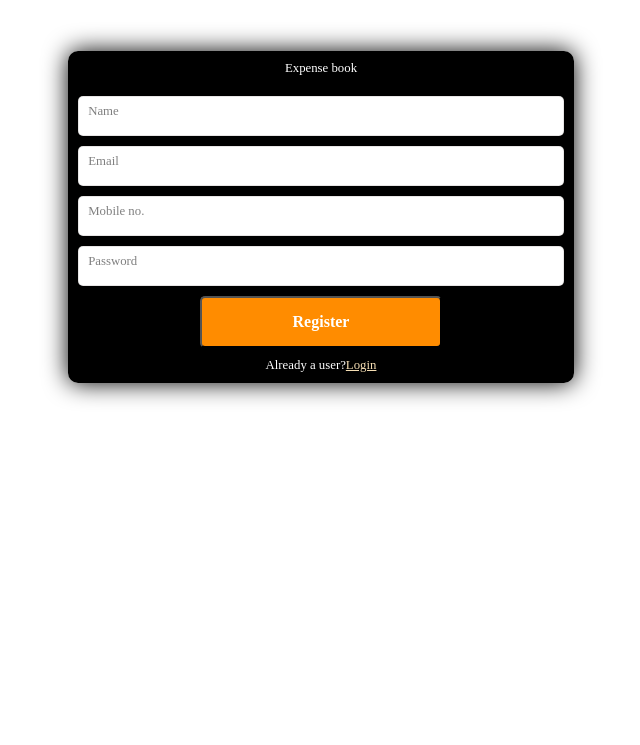
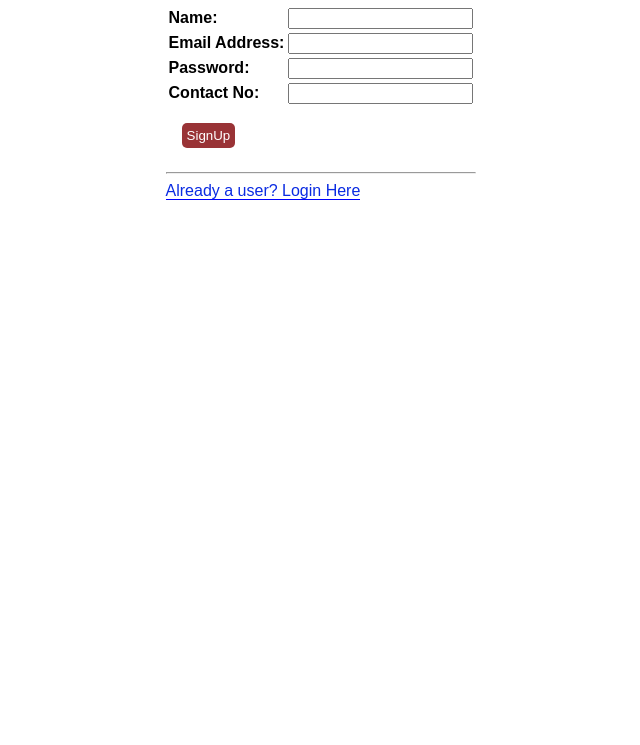
Before and after one commit to sonuengineer/final-Expence-app-, a website: page signup/signup.html in a window 1280 px wide. Shown: the part 151-896 px from the top of the page, without its empty margins (319-959 px from the left). Before the commit the page ends 800 px from the top, so only its background shows below. Drawn offline with nearby package versions, Linux system fonts and the light colour scheme.

Commit message:
signup page with backhand

```diff
--- a/signup/signup.css
+++ b/signup/signup.css
@@ -1,152 +1,100 @@
-.signup {
-    text-align: center;
-    min-height: 90vh;
-    background-position: 50%;
-    background-size: cover;
-    background-attachment: fixed;
-    display: grid;
-    place-items: center;
-    -webkit-backdrop-filter: blur(5px);
-    backdrop-filter: blur(5px);
+* {
+    box-sizing: border-box;
   }
 
-.signup .form {
-    width: 40%;
-    background-color: #fff;
-    border-radius: 10px;
-    box-shadow: 0 0 25px;
-    overflow: hidden;
+  header {
+    display: flex;
     align-items: center;
+    justify-content: center;
   }
 
-.signup .form form {
+  #mainContainer {
     display: flex;
+    align-items: center;
+    /* justify-content: center; */
     flex-direction: column;
-    background-color: #000;
-    padding: 0 10px;
+    font-family: "Poppins", sans-serif;
+    margin: 0;
+    min-height: 100vh;
+
+    transition: background 0.3s linear, color 0.3s linear;
   }
 
-.signup .form .left img, .signup .form form {
-    height: 100%;
-    width: 100%;
+  table {
+    font-family: Arial, Helvetica, sans-serif;
+    font-size: 100%;
+    font-weight: bold;
+    background-color: white;
+  }
+  h1 {
+    color: #3fea78;
+    font-family: Arial;
   }
 
-.signup .form form .logo p {
-    color: inherit;
-    font-size: 1.5rem;
-    font-weight: bolder;
+  .btn {
+    background-color: rgb(153, 51, 54);
+    color: white;
+    font-family: inherit;
+    padding: 5px;
+    border-radius: 5px;
+    border: none;
+    cursor: pointer;
+    margin: 1rem;
   }
 
-.signup .form form .logo img {
-    width: auto;
-    height: 50px;
+  #notificationContainer {
+    position: fixed;
+    bottom: 10px;
+    right: 10px;
   }
-img {
-    max-width: 100%;
+  .notification {
+    background-color: #56ccf2;
+    border-radius: 5px;
+    color: black;
+    padding: 2rem;
+    margin: 1rem;
   }
 
-img {
-    border-style: none;
+  .notification h4 span {
+    color: rgb(235, 33, 33);
   }
 
-.signup .form form p {
-    margin: 10px 0;
-    font-size: .8rem;
-    color: #fff;
+  a {
+    border-bottom: 1px solid blue;
+    text-decoration: none;
+    color: #0a2be2;
+    cursor: pointer;
   }
 
-.signup .form form .logo {
-    justify-content: center;
-    align-items: center;
-    color: #FF8C00;
-    margin: 50px 0;
+  .styled-table {
+    border-collapse: collapse;
+    margin: 25px 0;
+    font-size: 0.9em;
+    font-family: sans-serif;
+    min-width: 400px;
+    box-shadow: 0 0 20px rgba(0, 0, 0, 0.15);
   }
 
-.signup .form form p a {
-    color: wheat;
+  .styled-table thead tr,
+  .styled-table tfoot tr {
+    background-color: #009879;
+    color: #ffffff;
+    text-align: left;
   }
 
-.w-100 {
-    width: 100%;
+  .styled-table th,
+  .styled-table td {
+    padding: 12px 15px;
   }
 
-.input-label-div {
-    position: relative;
-    overflow: hidden;
-    margin: 10px 0;
-    height: 2.5rem;
+  .styled-table tbody tr {
+    border-bottom: 1px solid #dddddd;
   }
 
-.input-label-div .inp {
-    width: 100%;
-    border-radius: 5px;
-    height: 100%;
-    bottom: 0;
-    padding-top: 2%;
-    padding-left: 8px;
-    font-size: .8rem;
-    border: 1px solid rgba(27,9,9,.1);
+  .styled-table tbody tr:nth-of-type(even) {
+    background-color: #f3f3f3;
   }
 
-* input, * select, * textarea {
-    outline: none;
+  .styled-table tbody tr:last-of-type {
+    border-bottom: 2px solid #009879;
   }
-
-.input-label-div .inp-label {
-    position: absolute;
-    top: 0.5rem;
-    font-size: .8rem;
-    left: 10px;
-    color: rgba(0,0,0,.5);
-    transition: all .2s;
-    pointer-events: none;
-}
-
-.input-label-div .inp:not(:placeholder-shown)+.inp-label {
-    outline: none;
-    color: #000;
-    top: 0;
-    font-size: .7rem;
-}
-
-.input-label-div .inp-label {
-    position: absolute;
-    top: 0.5rem;
-    font-size: .8rem;
-    left: 10px;
-    color: rgba(0,0,0,.5);
-    transition: all .2s;
-    pointer-events: none;
-}
-
-* {
-    box-sizing: border-box;
-    scroll-behavior: smooth;
-}
-
-label {
-    cursor: default;
-}
-
-.signup .form form button {
-    border-radius: 5px;
-    padding: 15px 10px;
-    width: 50%;
-    background-color: #FF8C00;
-    color: #fff;
-    font-weight: 700;
-}
-
-button, select {
-    text-transform: none;
-}
-button, select {
-    text-transform: none;
-}
-
-button, input, optgroup, select, textarea {
-    font-family: inherit;
-    font-size: 100%;
-    line-height: 1.15;
-    margin: 0;
-}
--- a/signup/signup.html
+++ b/signup/signup.html
@@ -1,41 +1,70 @@
 <!DOCTYPE html>
 <html lang="en">
+
 <head>
-    <meta charset="UTF-8">
-    <meta http-equiv="X-UA-Compatible" content="IE=edge">
-    <meta name="viewport" content="width=device-width, initial-scale=1.0">
-    <title>SignUp</title>
-    <link rel="stylesheet" href="./signup.css">
+    <meta charset="UTF-8" />
+    <meta http-equiv="X-UA-Compatible" content="IE=edge" />
+    <meta name="viewport" content="width=device-width, initial-scale=1.0" />
+    <link rel="stylesheet" href="./signup.css" />
+    <title>Sign Up</title>
 </head>
+
 <body>
-    <div class="signup">
-        <div class="form">
-            <form >
+    <header>
+        <h1>Expense Tracker</h1>
+    </header>
+    <div id="mainContainer">
+        <h2>Sign Up</h2>
+        <form id="register">
+            <table>
+                <tr>
+                    <td>
+                        <label for="name">Name:</label>
+                    </td>
 
-                   <p>Expense book</p>
+                    <td>
+                        <input type="text" id="name" name="name" required />
+                    </td>
+                </tr>
+                <tr>
+                    <td>
+                        <label for="email">Email Address:</label>
+                    </td>
 
-                <div class="w-100">
-                    <div class="input-label-div w-100">
-                        <input type="text" name="name" class="inp " required="" placeholder=" " autocomplete="off" value="">
-                        <label class="inp-label" name="name">Name</label>
-                    </div>
-                    <div class="input-label-div w-100">
-                        <input type="email" name="email" class="inp " required="" placeholder=" " autocomplete="off" value="">
-                        <label class="inp-label" name="email">Email</label>
-                    </div>
-                    <div class="input-label-div w-100">
-                        <input type="text" name="phone" class="inp " required="" placeholder=" " autocomplete="off" value="">
-                        <label class="inp-label" name="phone">Mobile no.</label>
-                    </div>
-                    <div class="input-label-div undefined">
-                        <input type="password" name="password" class="inp " required="" placeholder=" " autocomplete="off" value="">
-                        <label class="inp-label" name="password">Password</label>
-                    </div>
-                    <button type="submit">Register</button>
-                    <p>Already a user?<a href="">Login</a></p>
-                </div>
-            </form>
-        </div>
+                    <td>
+                        <input type="email" id="email" name="email" required />
+                    </td>
+                </tr>
+                <tr>
+                    <td>
+                        <label for="password">Password:</label>
+                    </td>
+
+                    <td>
+                        <input type="password" id="password" name="password" required />
+                    </td>
+                </tr>
+                <tr>
+                    <td>
+                        <label for="phone">Contact No:</label>
+                    </td>
+
+                    <td>
+                        <input type="tel" id="phone" name="phone" required />
+                    </td>
+                </tr>
+            </table>
+            <button type="submit" class="btn">SignUp</button>
+            <hr />
+            <a href="">Already a user? Login Here</a>
+        </form>
     </div>
 
+    <!-- Toggle notification -->
+    <div id="container"></div>
+
+    <script src="https://cdnjs.cloudflare.com/ajax/libs/axios/0.27.2/axios.min.js"></script>
+    <script src="./signup.js"></script>
+</body>
+
 </html>
--- /dev/null
+++ b/signup/signup.js
@@ -0,0 +1,42 @@
+
+// function notifyUser(message) {
+//     const container = document.getElementById('container');
+//     const notification = document.createElement('div');
+//     notification.classList.add('notification');
+//     notification.innerHTML = `<h4>${message}</h4>`;
+//     container.appendChild(notification);
+//     setTimeout(() => {
+//         notification.remove();
+//     }, 2500)
+// }
+
+document.addEventListener('DOMContentLoaded', () => {
+    const form = document.getElementById('register')
+    form.addEventListener('submit', (e) => {
+        e.preventDefault();
+        const name = document.getElementById('name')
+        const email = document.getElementById('email')
+        const password = document.getElementById('password')
+        const phone = document.getElementById('phone')
+        const obj = {
+            name: name.value,
+            email: email.value,
+            password: password.value,
+            phone: phone.value
+        }
+        name.value = ''
+        email.value = ''
+        password.value = ''
+        phone.value = ''
+        axios.post('http://localhost:3000/user/signup', obj)
+            .then(res => {
+                alert(res.data.message)
+
+            })
+            .catch(err => {
+                console.log(err.response.data.message)
+            })
+    })
+
+
+})
```
Also changed, not shown: app.js (added, +35 -0 lines), controllers/auth.js (added, +35 -0 lines), model/user.js (added, +33 -0 lines), package.json (added, +28 -0 lines), routes/auth.js (added, +10 -0 lines), util/database.js (added, +22 -0 lines), 3 other files. Lines whose indentation alone changed are shown as unchanged.
